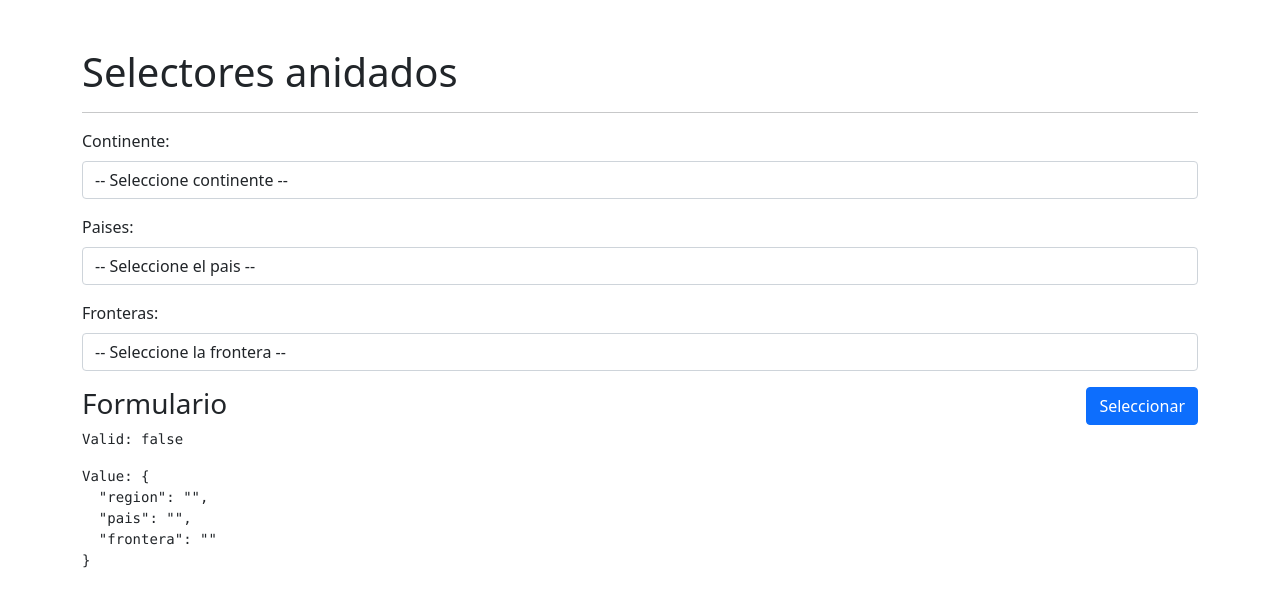
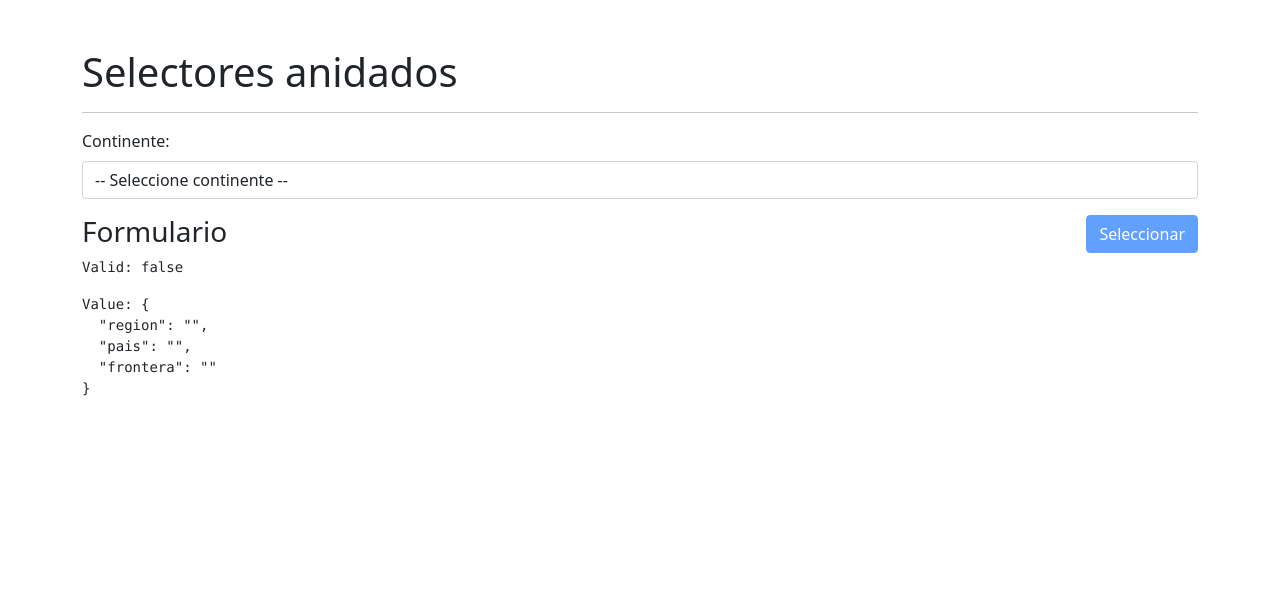
Before and after one commit to santtiago49/07-angular-selectores, an Angular app: page /selector in a window 1280 px wide. Shown: the top 606 px of the page. Built offline with nearby package versions, Linux system fonts and the light colour scheme.

Commit message:
Mejorar la experiencia del usuario

```diff
--- a/src/app/paises/pages/selector-page/selector-page.component.html
+++ b/src/app/paises/pages/selector-page/selector-page.component.html
@@ -17,7 +17,7 @@
 </div>
 
 <!-- Paises -->
-<div class="row mb-3">
+<div class="row mb-3" *ngIf="this.paises.length > 0">
     <div class="col">
         <label class="form-label">Paises:</label>
         <select class="form-control"
@@ -30,7 +30,7 @@
 </div>
 
 <!-- Fronteras -->
-<div class="row mb-3">
+<div class="row mb-3" *ngIf="this.fronteras.length > 0">
     <div class="col">
         <label class="form-label">Fronteras:</label>
         <select class="form-control"
@@ -42,8 +42,17 @@
     </div>
 </div>
 
+    <div class="row" *ngIf="cargando">
+        <div class="col">
+            <div class="alert alert-primary">
+                Cargando...
+            </div>
+        </div>
+    </div>
+
 
     <button class="btn btn-primary float-end"
+            [disabled]="this.miFormulario.invalid"
             type="submit">
         Seleccionar
     </button>
--- a/src/app/paises/pages/selector-page/selector-page.component.ts
+++ b/src/app/paises/pages/selector-page/selector-page.component.ts
@@ -24,6 +24,8 @@ export class SelectorPageComponent implements OnInit {
   paises   : PaisSmall[] = []
   fronteras: string[]    = []
 
+  cargando : boolean = false;
+
   constructor( private fb: FormBuilder,
                private paisesService: PaisesService ) { }
 
@@ -33,23 +35,29 @@ export class SelectorPageComponent implements OnInit {
     // Cuando cambia la region
     this.miFormulario.get('region')?.valueChanges
         .pipe(
-          tap( () =>
-            this.miFormulario.get('pais')?.reset('')
-          ),
+          tap( () => {
+            this.miFormulario.get('pais')?.reset(''),
+            this.cargando = true
+          }),
           switchMap( (region) => this.paisesService.getPaisesPorRegion(region)),
         )
-        .subscribe( (paises) => this.paises = paises)
+        .subscribe( (paises) => {
+          this.paises = paises,
+          this.cargando = false
+        })
 
     // Cuando cambia el pais
     this.miFormulario.get('pais')?.valueChanges
         .pipe(
-          tap( (_) =>
-            this.miFormulario.get('frontera')?.reset('')
-          ),
-          switchMap( codigo => this.paisesService.getPaisPorCodigo(codigo))
+
+          tap( (_) => {
+            this.miFormulario.get('frontera')?.reset(''),
+            this.cargando = true
+          }),
+          switchMap( (codigo) => this.paisesService.getPaisPorCodigo(codigo))
         )
-        .subscribe( pais => {
-          // console.log(pais?.[0].borders)
+        .subscribe( (pais) => {
+          this.cargando = false
           this.fronteras = pais?.[0].borders || []
         })
 
```
